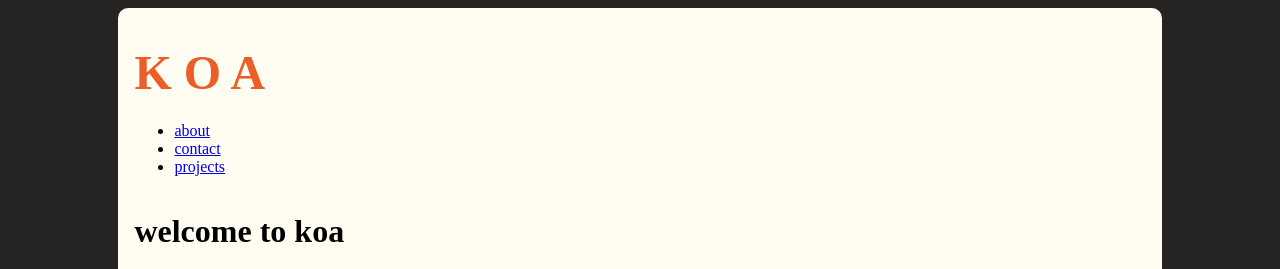
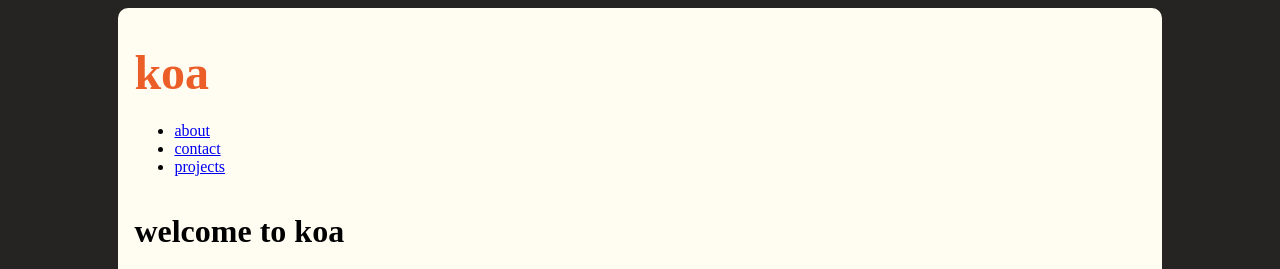
Before and after one commit to koashima/portfolio, a Gatsby site: page / in a window 1280 px wide. Shown: the top 269 px of the page. Built offline with nearby package versions, Linux system fonts and the light colour scheme; Gatsby itself is replaced by a stand-in of ours.

Commit message:
Query title in header component

```diff
--- a/gatsby-config.js
+++ b/gatsby-config.js
@@ -1,6 +1,7 @@
 module.exports = {
   siteMetadata: {
     title: 'koa',
+    description: 'koa\'s website that is a portfolio '
   },
   plugins: [
     `gatsby-plugin-gatsby-cloud`,
--- a/src/components/header.js
+++ b/src/components/header.js
@@ -1,12 +1,23 @@
 import React from 'react';
-import { Link } from 'gatsby';
+import { Link, useStaticQuery, graphql } from 'gatsby';
 import { title, navLinks, navLinkItem } from './header.module.scss';
 const Header = () => {
+  const data = useStaticQuery(graphql`
+    query {
+      site {
+        siteMetadata {
+          title
+          description
+        }
+      }
+    }
+  `);
+
   return (
     <header>
       <h1>
         <Link className={title} to="/">
-          K O A
+          {data.site.siteMetadata.title}
         </Link>
       </h1>
       <nav>
--- a/src/pages/index.js
+++ b/src/pages/index.js
@@ -1,7 +1,6 @@
 import * as React from 'react';
 import Layout from '../components/layout';
 import { StaticImage } from 'gatsby-plugin-image';
-import logo from '../images/logo.svg'
 // markup
 const IndexPage = () => {
   return (
@@ -15,7 +14,7 @@ const IndexPage = () => {
           src="../images/logo.svg"
           layout="constrained"
           width={100}
-          aspectRatio={1/1}
+          aspectRatio={1 / 1}
         />
       </div>
     </Layout>
```
